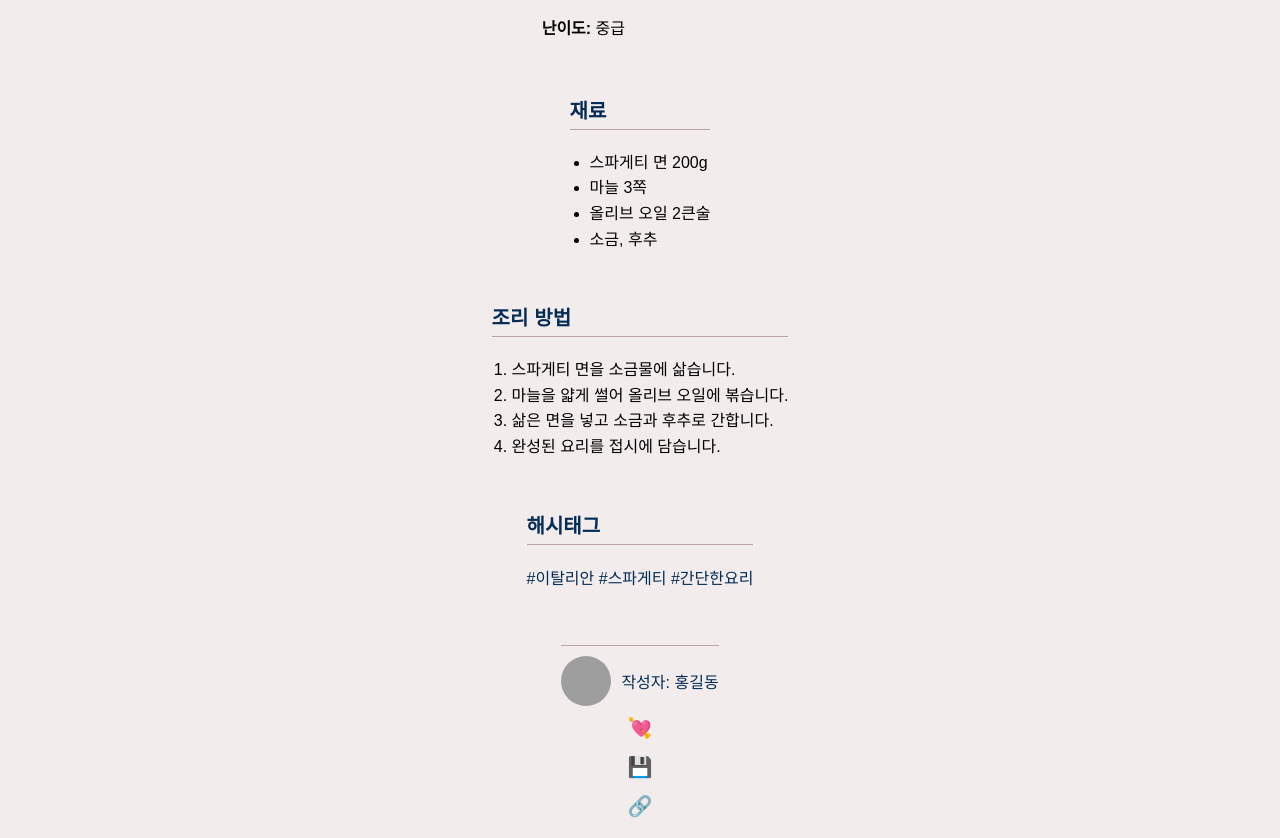
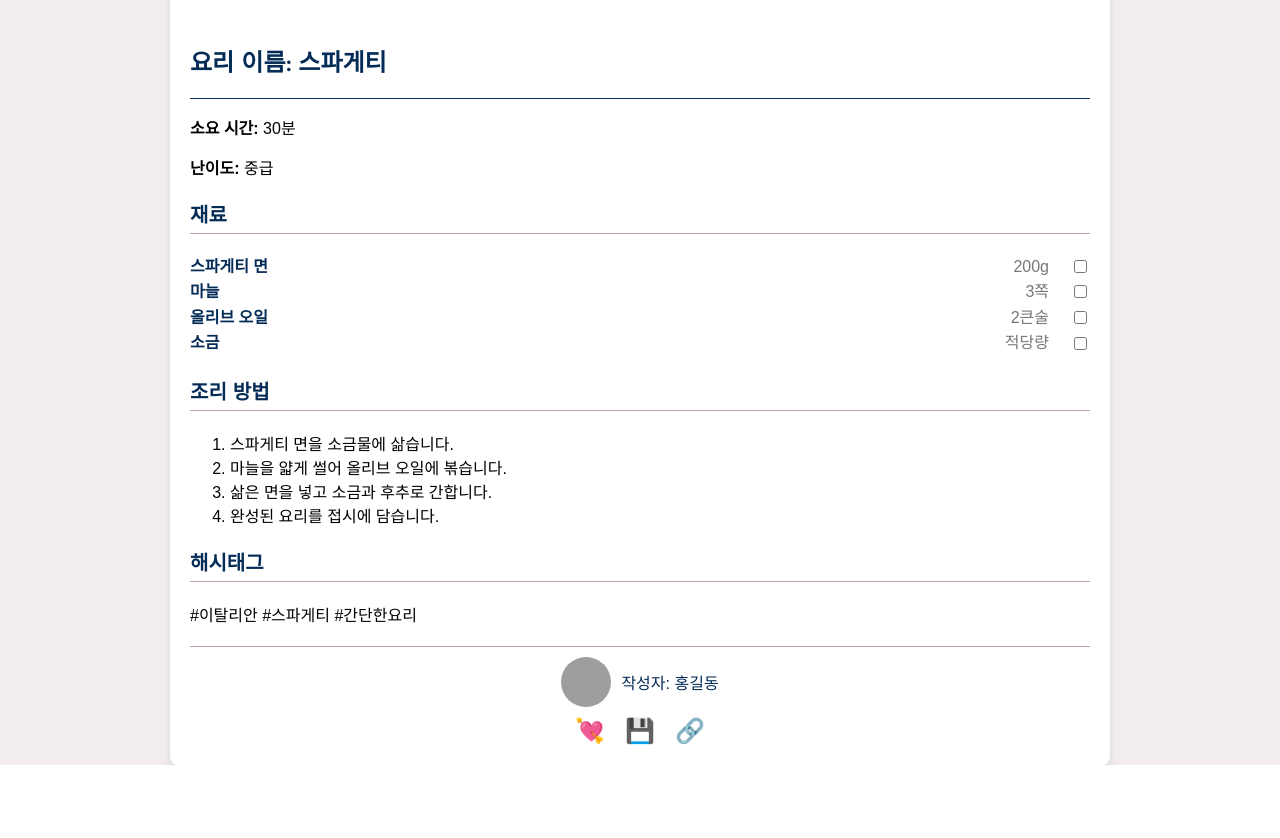
Before and after one commit to ggabaegii/RecipeRecommendation, a Flask app: page /recipe_detail in a window 1280 px wide. Shown: the part 672-1510 px from the top of the page. After the commit the page ends 1437 px from the top, so only its background shows below. Run offline with Flask 3, Linux system fonts and the light colour scheme; some web fonts are replaced; grey boxes are pictures that could not be loaded.

Commit message:
레시피 상세 페이지recipe_detail 페이지 기본 완성. 공유 기능 있음. 체크박스 블릭시 대체 재료 말풍선 표시

```diff
--- a/backend/app/__init__.py
+++ b/backend/app/__init__.py
@@ -1,4 +1,3 @@
-from flask import Flask, render_template,request,jsonify
 from flask import Flask, render_template,request,jsonify
 
 def create_app():
@@ -10,10 +9,6 @@ def create_app():
     def home():
         return render_template('main.html')
 
-    @app.route('/recipe_search')
-    def recipe_search():
-        return render_template('recipe_search.html')
-
     @app.route('/camera')
     def camera():
         return render_template('camera.html')
@@ -23,7 +18,7 @@ def create_app():
         return render_template('cooktip.html')
 
     @app.route('/recipesearch')
-    def recopesearch():
+    def recipesearch():
         return render_template('recipe_search.html')
 
     @app.route('/process_image', methods=['POST'])
@@ -36,6 +31,9 @@ def create_app():
 
         #return jsonify({'ingredients': ingredients})
 
+    @app.route('/locspepage')
+    def locspepage():
+        return render_template('locspepage.html')
 
     @app.route('/mypagemain')
     def mypagemain():
@@ -49,44 +47,6 @@ def create_app():
     def recipe_detail():
         return render_template('recipe_detail.html')
 
-
-    @app.route('/locspepage')
-    def locspepage():
-        return render_template('locspepage.html')
-
-    @app.route('/recipesearch')
-    def recopesearch():
-        return render_template('recipe_search.html')
-
-    @app.route('/process_image', methods=['POST'])
-    def process_image():
-        if 'image' not in request.files:
-            return jsonify({'error': 'No image provided'}), 400
-
-        image_file = request.files['image']
-        #ingredients = detect_ingredients(image_file)  # YOLO 모델로 재료 인식
-
-        #return jsonify({'ingredients': ingredients})
-
-
-    @app.route('/mypagemain')
-    def mypagemain():
-        return render_template('mypagemain.html')
-
-    @app.route('/mypagesub')
-    def mypagesub():
-        return render_template('mypagesub.html')
-
-    @app.route('/recipe_detail')
-    def recipe_detail():
-        return render_template('recipe_detail.html')
-
-
-    @app.route('/locspepage')
-    def locspepage():
-        return render_template('locspepage.html')
-
-
     @app.route('/recipe_register')
     def recipe_register():
         return render_template('recipe_register.html')
--- a/backend/app/static/css/recipe_detail.css
+++ b/backend/app/static/css/recipe_detail.css
@@ -4,6 +4,15 @@ body {
     margin: 0;
     padding: 0;
     font-family: 'NanumOeHarMeoNiGeurSsi', sans-serif;
+}
+
+/* 페이지 제목 스타일 */
+.page-title {
+    text-align: center;
+    font-size: 28px;
+    color: #042C57;
+    margin-top: 10px;
+    font-family: 'Marcellus', serif;
 }
 
 /* 메뉴 아이콘 스타일 */
@@ -57,34 +66,31 @@ body {
     text-decoration: none;
 }
 
-/* 상단 내비게이션 스타일 */
-header {
-    font-size: 25px;
-    text-align: center;
-    margin-top: 20px;
-}
-
 /* 콘텐츠 영역 */
 .content {
-    max-width: 800px;
+    max-width: 900px;
     margin: 0 auto;
     padding: 20px;
-    display: flex;
-    flex-direction: column;
-    align-items: center;
+    display: block;
+    text-align: left;
+    background-color: #FFF;
+    border-radius: 8px;
+    box-shadow: 0px 4px 8px rgba(0, 0, 0, 0.1);
 }
 
 /* 레시피 이미지 스타일 */
 .recipe-image img {
     width: 100%;
+    max-height: 500px;
+    object-fit: cover;
     border-radius: 8px;
     margin-bottom: 20px;
 }
 
 /* 레시피 정보 섹션 스타일 */
 .recipe-info {
+    margin-bottom: 20px;
     text-align: left;
-    margin-bottom: 20px;
 }
 
 .recipe-info h2 {
@@ -112,27 +118,67 @@ header {
     padding-bottom: 5px;
 }
 
-.ingredients ul, .cooking-steps ol {
-    margin: 10px 0;
-    padding-left: 20px;
+.ingredients ul {
+    list-style: none;
+    padding-left: 0;
 }
 
-.ingredients li, .cooking-steps li {
+.ingredients li {
     font-size: 16px;
     line-height: 1.6;
+    display: flex;
+    align-items: center;
+    position: relative;
+    gap: 15px;
 }
 
-/* 해시태그 스타일 */
-.hashtags p {
-    font-size: 16px;
+/* 재료명, 재료량 스타일 */
+.ingredient-name {
+    font-weight: bold;
     color: #042C57;
+    flex: 2;
+}
+
+.ingredient-amount {
+    color: #777;
+    flex: 1;
+    text-align: right;
+}
+
+/* 체크박스 스타일 */
+.ingredient-checkbox {
+    margin-left: 10px;
+    flex-shrink: 0;
+}
+
+/* 말풍선 스타일 */
+.tooltip {
+    position: absolute;
+    background-color: #042C57;
+    color: #fff;
+    padding: 8px;
+    border-radius: 5px;
+    font-size: 14px;
+    box-shadow: 0px 4px 8px rgba(0, 0, 0, 0.2);
+    z-index: 10;
+    max-width: 200px;
+    top: -35px;
+    left: 50%;
+    transform: translateX(-50%);
+    white-space: nowrap;
+}
+
+/* 체크박스와 말풍선 간격 조절 */
+.ingredient-checkbox {
+    margin-left: 10px;
+    flex-shrink: 0;
 }
 
 /* 사용자 정보 및 상호작용 아이콘 */
 .user-interaction {
     display: flex;
-    flex-direction: column; /* 수직 배열 */
-    align-items: center; /* 중앙 정렬 */
+    flex-direction: column;
+    align-items: center;
     margin-top: 20px;
     padding-top: 10px;
     border-top: 1px solid #bea2a1;
@@ -143,8 +189,7 @@ header {
     align-items: center;
     font-size: 16px;
     color: #042C57;
-    margin-bottom: 10px; /* 아이콘과 간격 */
-    text-align: center;
+    margin-bottom: 10px;
 }
 
 .user-interaction .profile img {
@@ -156,29 +201,11 @@ header {
 
 .icons {
     display: flex;
-    flex-direction: column; /* 수직 배열 */
-    align-items: center;
-    gap: 15px;
-    font-size: 20px;
+    gap: 20px;
 }
 
-/* 반응형 스타일 */
-@media (max-width: 768px) {
-    .content {
-        padding: 15px;
-    }
-
-    .menu-icon {
-        top: 10px;
-        left: 10px;
-    }
-
-    .user-interaction {
-        flex-direction: column;
-        align-items: flex-start;
-    }
-
-    .icons {
-        margin-top: 10px;
-    }
+.icon {
+    font-size: 24px;
+    cursor: pointer;
+    color: #042C57;
 }
--- a/backend/app/templates/recipe_detail.html
+++ b/backend/app/templates/recipe_detail.html
@@ -5,21 +5,17 @@
     <meta name="viewport" content="width=device-width, initial-scale=1.0">
     <title>레시피 상세 페이지</title>
     <link rel="stylesheet" href="{{ url_for('static', filename='css/recipe_detail.css') }}">
-    <!-- Font Awesome 아이콘 라이브러리 추가 -->
     <link rel="stylesheet" href="https://cdnjs.cloudflare.com/ajax/libs/font-awesome/6.0.0-beta3/css/all.min.css">
-    <!-- Marcellus 폰트 불러오기 -->
     <link href="https://fonts.googleapis.com/css2?family=Marcellus&display=swap" rel="stylesheet">
-    <!-- 나눔글씨 외할머니글씨 폰트 불러오기 -->
     <link href="https://hangeul.pstatic.net/hangeul_static/css/NanumOeHarMeoNiGeurSsi.css" rel="stylesheet">
 </head>
 <body>
     <!-- 요리의 정원 로고 -->
     <header>
         <a href="/" class="logo-text">요리의 정원</a>
-        <h1>레시피 상세 페이지</h1>
+        <h1 class="page-title">레시피 상세 페이지</h1> <!-- 중앙 정렬 -->
     </header>
 
-    <!-- 메뉴 아이콘 -->
     <div class="menu-icon" onclick="toggleMenu()">☰</div>
     <div id="menu" class="menu">
         <a href="javascript:void(0)" class="closebtn" onclick="toggleMenu()">×</a>
@@ -37,7 +33,7 @@
         <!-- 레시피 기본 정보 -->
         <section class="recipe-info">
             <h2>요리 이름: 스파게티</h2>
-            <hr> <!-- 구분선 추가 -->
+            <hr>
             <p><strong>소요 시간:</strong> 30분</p>
             <p><strong>난이도:</strong> 중급</p>
         </section>
@@ -46,10 +42,26 @@
         <section class="ingredients">
             <h3>재료</h3>
             <ul>
-                <li>스파게티 면 200g</li>
-                <li>마늘 3쪽</li>
-                <li>올리브 오일 2큰술</li>
-                <li>소금, 후추</li>
+                <li>
+                    <span class="ingredient-name">스파게티 면</span>
+                    <span class="ingredient-amount">200g</span>
+                    <input type="checkbox" class="ingredient-checkbox" onclick="toggleTooltip(event, '대체 재료: 우동 면')">
+                </li>
+                <li>
+                    <span class="ingredient-name">마늘</span>
+                    <span class="ingredient-amount">3쪽</span>
+                    <input type="checkbox" class="ingredient-checkbox" onclick="toggleTooltip(event, '대체 재료: 양파')">
+                </li>
+                <li>
+                    <span class="ingredient-name">올리브 오일</span>
+                    <span class="ingredient-amount">2큰술</span>
+                    <input type="checkbox" class="ingredient-checkbox" onclick="toggleTooltip(event, '대체 재료: 식용유')">
+                </li>
+                <li>
+                    <span class="ingredient-name">소금</span>
+                    <span class="ingredient-amount">적당량</span>
+                    <input type="checkbox" class="ingredient-checkbox" onclick="toggleTooltip(event, '대체 재료: 간장')">
+                </li>
             </ul>
         </section>
 
@@ -77,9 +89,9 @@
                 <span>작성자: 홍길동</span>
             </div>
             <div class="icons">
-                <span class="icon like">💘</span> <!-- 좋아요 아이콘 -->
-                <span class="icon scrap">💾</span> <!-- 스크랩 아이콘 -->
-                <span class="icon share">🔗</span> <!-- 공유 아이콘 -->
+                <span class="icon like" onclick="toggleLike()">💘</span>
+                <span class="icon scrap" onclick="toggleScrap()">💾</span>
+                <span class="icon share" onclick="shareRecipe()">🔗</span>
             </div>
         </section>
     </div>
```
Also changed, not shown: backend/app/static/js/recipe_detail.js (+50 -3 lines).
